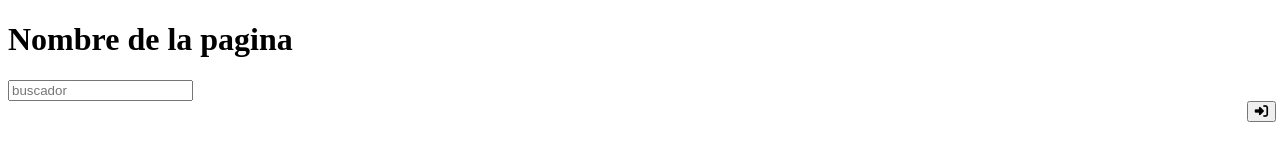
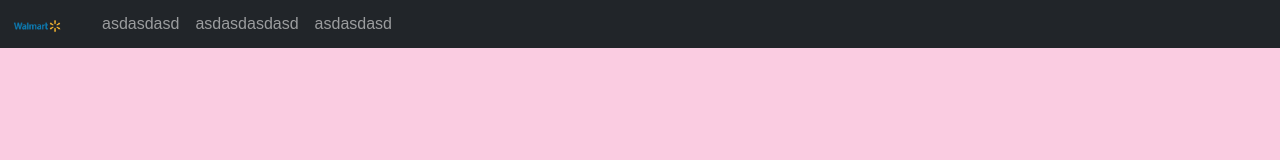
Before and after one commit to CharlieHidalgo/PIAPweb, a plain HTML site: page Pagina/index.html in a window 1280 px wide. Drawn offline with nearby package versions, Linux system fonts and the light colour scheme; files that its build step writes are made by us from their sources.

Commit message:
nav bar
hice un nav bar

```diff
--- a/Pagina/estilos.css
+++ b/Pagina/estilos.css
@@ -1,7 +1,4 @@
-.sesion{
-  text-align: right;
+body{
+  background-color: #FACCE1;
+  font-family: Arial;
 }
-.boton{
-  display: flexbox;
-  margin-left: 98%;
-}
--- a/Pagina/index.html
+++ b/Pagina/index.html
@@ -5,18 +5,65 @@
     <meta http-equiv="X-UA-Compatible" content="IE=edge">
     <meta name="viewport" content="width=device-width, initial-scale=1.0">
     <title>Pagina web</title>
-    <link rel="stylesheet" href="./css/estilos.css">
+    <link href="https://cdn.jsdelivr.net/npm/bootstrap@5.0.2/dist/css/bootstrap.min.css" rel="stylesheet" integrity="sha384-EVSTQN3/azprG1Anm3QDgpJLIm9Nao0Yz1ztcQTwFspd3yD65VohhpuuCOmLASjC" crossorigin="anonymous">
+    <link rel="stylesheet" href="./estilos.css">
 </head>
 <body>
-    <header class="main-header">
-        <h1 class="title">Nombre de la pagina</h1>
-        <input class="buscador" type="search" placeholder="buscador">
-        <!-- <div class="sesion"> -->
-            <button class="boton">
-                <i class="fa-solid fa-right-to-bracket"></i>
-            </button>
-        <!-- </div>  -->
-    </header>
+    <nav class="navbar navbar-expand-lg navbar-dark fixed-top py-1 bg-dark" id="desk-nav">
+        <div class="container-fluid">
+            <!-- logo provicional -->
+            <a class="navbar-brand" href=""> <img src="./imagenes/logo-Walmart.png" alt="" width="50"> </a>
+            <!-- logo provicional -->
+            <button class="navbar-toggler"
+            type="button"
+            data-bs-toggle="collapse"
+            data-bs-target="#navbarSupportedContent"
+            aria-controls="navbarSupportedContent"
+            aria-expanded="false"
+            aria-label="Toggle navigation">
+            <span class="navbar-toggler-icon"></span>
+          </button>
+
+        <div class="collapse navbar-collapse " id="navbarSupportedContent">
+            <ul class="navbar-nav me-auto mb-2 mb-lg-0">
+              <li class="nav-item"><a class="nav-link active" aria-current="page" href=""></a></li>
+              <li class="nav-item"><a class="nav-link" href="">asdasdasd</a></li>
+              <li class="nav-item"><a class="nav-link" href="">asdasdasdasd</a></li>
+              <li class="nav-item"><a class="nav-link" href="">asdasdasd</a></li>
+            </ul>
+          </div>
+    </nav>
+
+
+
+
+
+
+
+
+
+
+
+
+
+
+
+
+
+
+
+
+
+
+
+
+
+
+
+
+    <script src="https://cdn.jsdelivr.net/npm/bootstrap@5.1.3/dist/js/bootstrap.bundle.min.js"
+        integrity="sha384-ka7Sk0Gln4gmtz2MlQnikT1wXgYsOg+OMhuP+IlRH9sENBO0LRn5q+8nbTov4+1p"
+        crossorigin="anonymous"></script>
     <script src="https://kit.fontawesome.com/6cf475a9a0.js" crossorigin="anonymous"></script>
 </body>
 </html>
```
Also changed, not shown: Pagina/imagenes/logo-Walmart.png (added).
